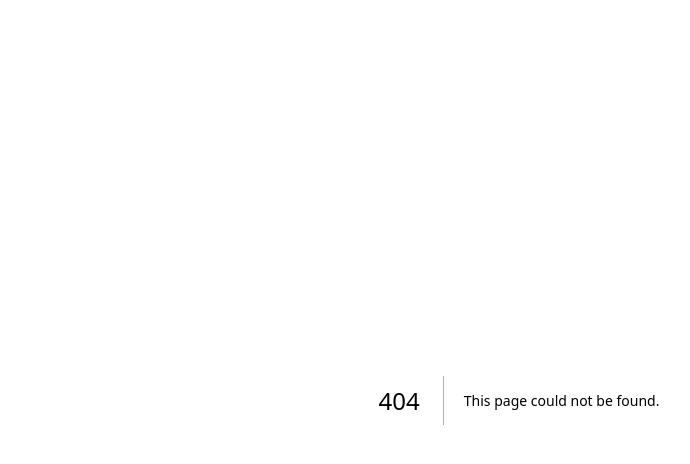
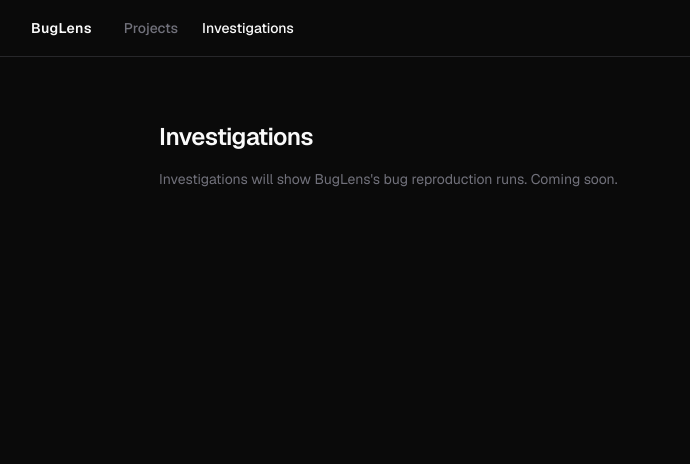
Before and after one commit to omkz/buglens, a Next.js app in the folder apps/web/: page /investigations in a window 1280 px wide. Before the commit this address had no page. Shown: the top 464 px of the page, without its empty margins (121-811 px from the left). Built offline with nearby package versions, Linux system fonts and the light colour scheme.

Commit message:
feat: add BugLens app navigation

```diff
--- /dev/null
+++ b/apps/web/src/app/(app)/_components/app-nav.tsx
@@ -0,0 +1,46 @@
+"use client";
+
+import Link from "next/link";
+import { usePathname } from "next/navigation";
+
+const links = [
+  { href: "/projects", label: "Projects" },
+  { href: "/investigations", label: "Investigations" },
+];
+
+export function AppNav() {
+  const pathname = usePathname();
+
+  return (
+    <header className="border-b border-zinc-800">
+      <nav className="mx-auto flex w-full max-w-5xl items-center gap-8 px-6 py-4">
+        <Link
+          href="/projects"
+          className="text-sm font-semibold tracking-wide text-zinc-50"
+        >
+          BugLens
+        </Link>
+        <ul className="flex items-center gap-6">
+          {links.map((link) => {
+            const isActive =
+              pathname === link.href || pathname?.startsWith(`${link.href}/`);
+            return (
+              <li key={link.href}>
+                <Link
+                  href={link.href}
+                  className={`text-sm font-medium transition-colors ${
+                    isActive
+                      ? "text-zinc-50"
+                      : "text-zinc-500 hover:text-zinc-200"
+                  }`}
+                >
+                  {link.label}
+                </Link>
+              </li>
+            );
+          })}
+        </ul>
+      </nav>
+    </header>
+  );
+}
--- /dev/null
+++ b/apps/web/src/app/(app)/investigations/page.tsx
@@ -0,0 +1,13 @@
+export default function InvestigationsPage() {
+  return (
+    <div className="mx-auto flex w-full max-w-3xl flex-1 flex-col gap-4 px-6 py-16">
+      <h1 className="text-2xl font-semibold tracking-tight text-zinc-50">
+        Investigations
+      </h1>
+      <p className="text-sm text-zinc-500">
+        Investigations will show BugLens&apos;s bug reproduction runs. Coming
+        soon.
+      </p>
+    </div>
+  );
+}
--- /dev/null
+++ b/apps/web/src/app/(app)/layout.tsx
@@ -0,0 +1,11 @@
+import type { ReactNode } from "react";
+import { AppNav } from "./_components/app-nav";
+
+export default function AppLayout({ children }: { children: ReactNode }) {
+  return (
+    <div className="flex min-h-full flex-1 flex-col">
+      <AppNav />
+      <main className="flex flex-1 flex-col">{children}</main>
+    </div>
+  );
+}
```
Also changed, not shown: apps/web/src/app/(app)/projects/_components/create-project-form.tsx (renamed from apps/web/src/app/projects/_components/create-project-form.tsx), apps/web/src/app/(app)/projects/_components/empty-state.tsx (renamed from apps/web/src/app/projects/_components/empty-state.tsx), apps/web/src/app/(app)/projects/_components/project-card.tsx (renamed from apps/web/src/app/projects/_components/project-card.tsx), apps/web/src/app/(app)/projects/_components/types.ts (renamed from apps/web/src/app/projects/_components/types.ts), apps/web/src/app/(app)/projects/page.tsx (renamed from apps/web/src/app/projects/page.tsx).
